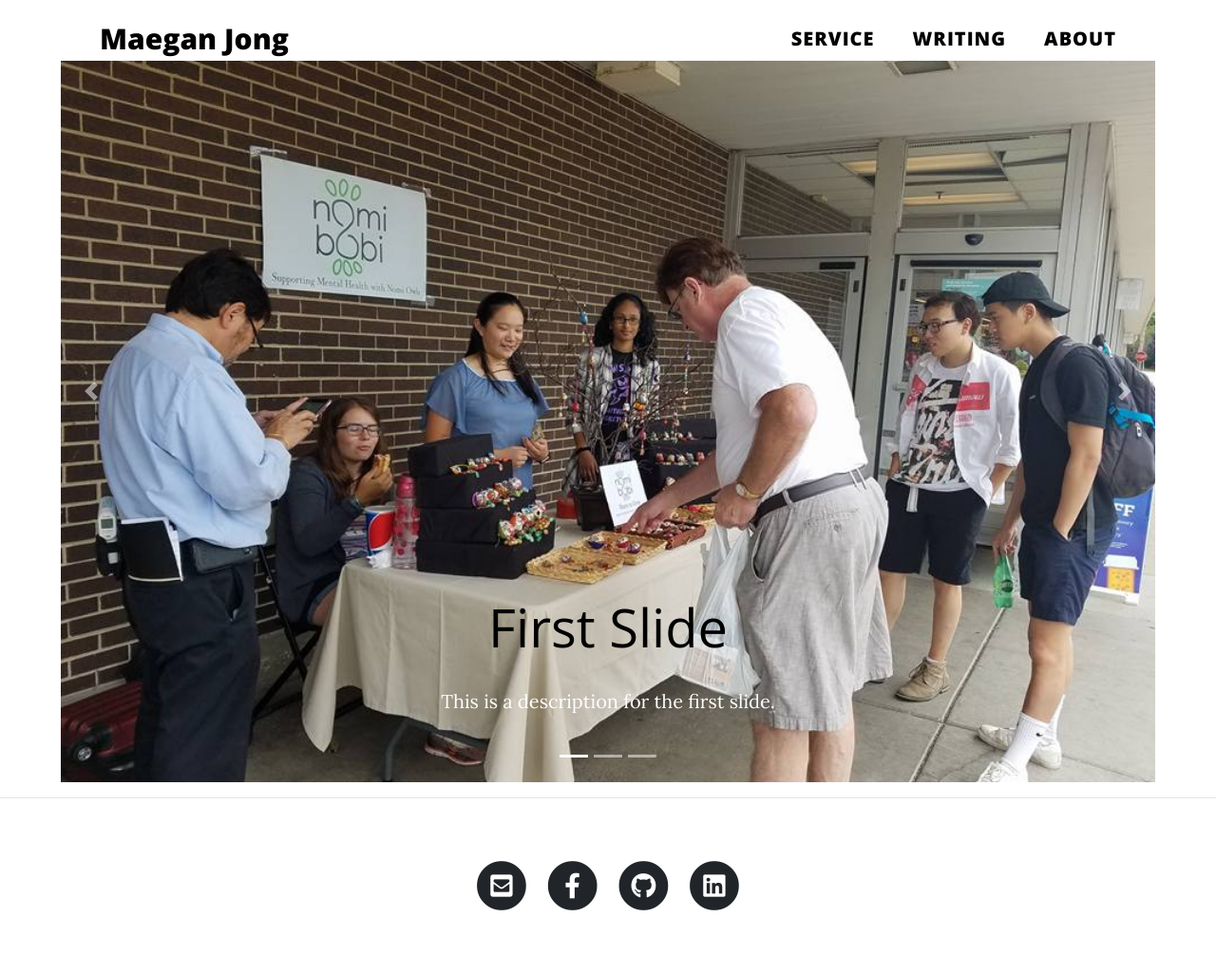
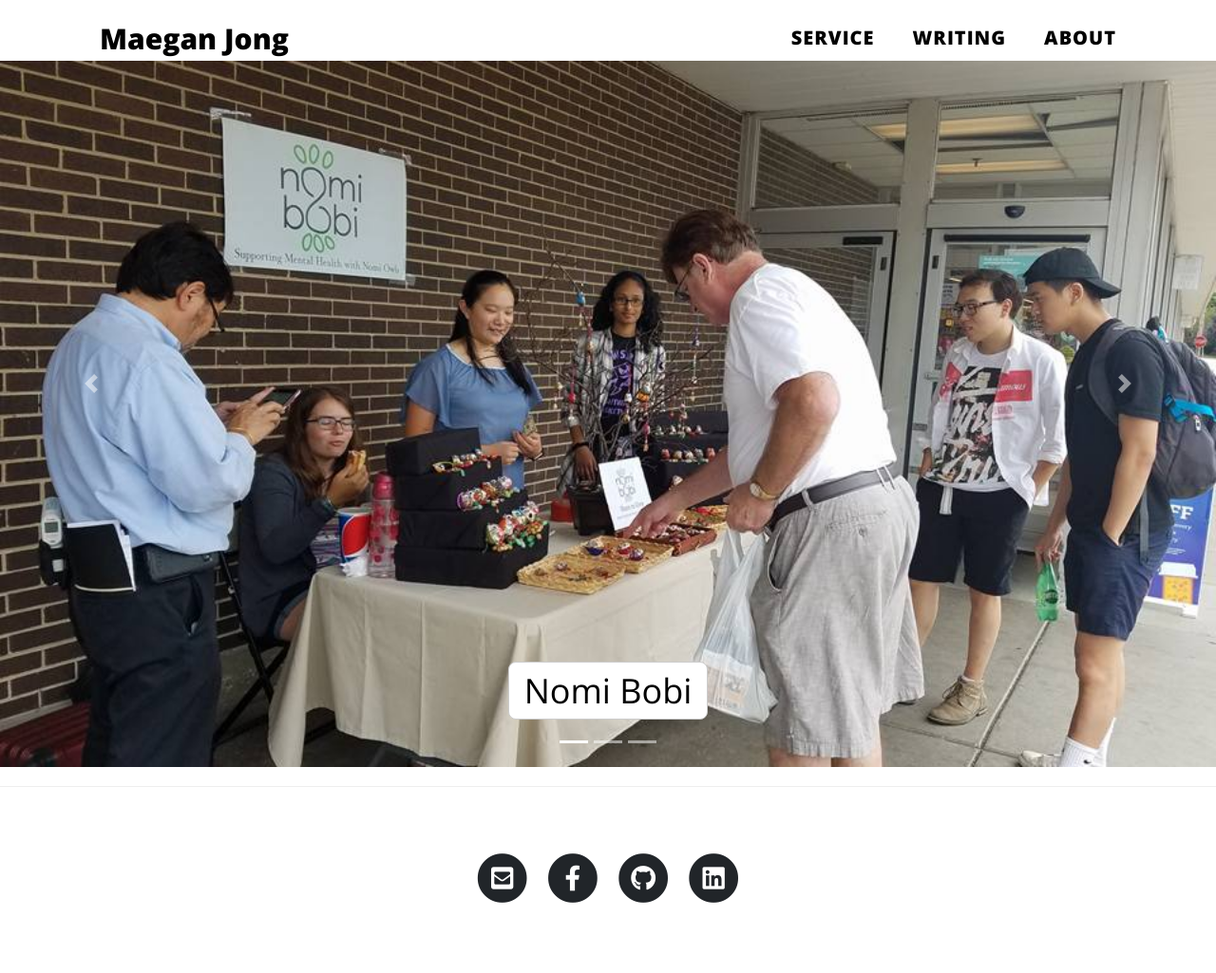
Before and after one commit to StartBootstrap/startbootstrap-clean-blog, a PHP site: page / in a window 1280 px wide. Shown: the whole page at 95% size. After the commit the page ends 951 px from the top, so only its background shows below. Run offline with PHP 8.4, Linux system fonts and the light colour scheme.

Commit message:
Change to carousel in index

```diff
--- a/css/clean-blog.css
+++ b/css/clean-blog.css
@@ -24,10 +24,17 @@
 h3,
 h4,
 h5,
-h6 {
+{
   font-weight: 800;
   font-family: 'Open Sans', 'Helvetica Neue', Helvetica, Arial, sans-serif;
   color: #000000;
+}
+
+h6{
+  font-weight: 400;
+  font-family: 'Open Sans', 'Helvetica Neue', Helvetica, Arial, sans-serif;
+  color: #000000;
+  font-size: 85%;
 }
 
 a {
@@ -426,18 +433,19 @@
  * for the first page slideshow of images
  */
 
-.carousel-item {
-  margin-top: 5%;
-  margin-right: 5%;
-  height: 95vh;
-  min-height: 350px;
-  background: no-repeat center center scroll;
-  -webkit-background-size: 100%;
-  -moz-background-size: 100%;
-  -o-background-size: 100%;
-  background-size: 90%;
-  background-position: center;
-}
+ .carousel-item {
+   margin-top: 5%;
+   /*margin-right: 5%*/
+   height: 93vh;
+   min-height: 350px;
+   background: no-repeat center center scroll;
+   -webkit-background-size: cover;
+   -moz-background-size: cover;
+   -o-background-size: cover;
+   background-size: cover;
+ }
+
+
 
 .img {
   height: 100%;
--- a/index.html
+++ b/index.html
@@ -16,6 +16,7 @@
   <!-- Custom fonts for this template -->
   <link href="vendor/fontawesome-free/css/all.min.css" rel="stylesheet" type="text/css">
   <link href='https://fonts.googleapis.com/css?family=Lora:400,700,400italic,700italic' rel='stylesheet' type='text/css'>
+  <link rel="stylesheet" href="https://www.w3schools.com/w3css/4/w3.css">
   <link href='https://fonts.googleapis.com/css?family=Open+Sans:300italic,400italic,600italic,700italic,800italic,400,300,600,700,800' rel='stylesheet' type='text/css'>
 
   <!-- Custom styles for this template -->
@@ -27,29 +28,7 @@
 
   <!-- Navigation -->
   <nav class="navbar navbar-expand-lg navbar-light fixed-top" id="mainNav">
-    <div class="container">
-      <a class="navbar-brand" href="index.html">Maegan Jong</a>
-      <button class="navbar-toggler navbar-toggler-right" type="button" data-toggle="collapse" data-target="#navbarResponsive" aria-controls="navbarResponsive" aria-expanded="false" aria-label="Toggle navigation">
-        Menu
-        <i class="fas fa-bars"></i>
-      </button>
-      <div class="collapse navbar-collapse" id="navbarResponsive">
-        <ul class="navbar-nav ml-auto">
 
-          <li class="nav-item dropdown">
-            <a class="nav-link" href="post.html" >Writing</a>
-          </li>
-
-          <li class="nav-item">
-            <a class="nav-link" href="contact.html">Contact</a>
-          </li>
-
-          <li class="nav-item">
-            <a class="nav-link" href="about.html">About</a>
-          </li>
-        </ul>
-      </div>
-    </div>
   </nav>
 
   <!-- Page Header
@@ -71,29 +50,32 @@
   <div id="carouselExampleIndicators" class="carousel slide" data-ride="carousel">
     <ol class="carousel-indicators">
       <li data-target="#carouselExampleIndicators" data-slide-to="0" class="active"></li>
-      <li data-target="#carouselExampleIndicators" data-slide-to="1"></li>
+      <li data-target="#carouselExampleIndicators" data-slide-to="1" ></li>
       <li data-target="#carouselExampleIndicators" data-slide-to="2"></li>
     </ol>
     <div class="carousel-inner" role="listbox">
       <!-- Slide One - Set the background image for this slide in the line below -->
       <div class="carousel-item active" style="background-image: url('img/nb-jo.jpg')">
         <div class="carousel-caption d-none d-md-block">
-          <h3 class="display-4">First Slide</h3>
-          <p class="lead">This is a description for the first slide.</p>
+          <!--<h3 class="display-4"></h3>
+          <p class="lead">This is a description for the first slide.</p> -->
+          <h6 href="#" class="w3-xxlarge w3-button w3-white w3-border w3-round-large">Nomi Bobi</h6>
         </div>
       </div>
       <!-- Slide Two - Set the background image for this slide in the line below -->
-      <div class="carousel-item" style="background-image: url('img/tc-lg.jpg')">
+      <div class="carousel-item" style="background-image: url('img/c211-lg.jpg')">
         <div class="carousel-caption d-none d-md-block">
-          <h3 class="display-4">Second Slide</h3>
-          <p class="lead">This is a description for the second slide.</p>
+          <!--<h3 class="display-4">Code211</h3>
+          <p class="lead">This is a description for the third slide.</p> -->
+          <h6 href="#" class="w3-xxlarge w3-button w3-white w3-border w3-round-large">Code211</h6>
         </div>
       </div>
       <!-- Slide Three - Set the background image for this slide in the line below -->
-      <div class="carousel-item" style="background-image: url('https://source.unsplash.com/O7fzqFEfLlo/1920x1080')">
+      <div class="carousel-item" style="background-image: url('img/tc-lg.jpg')">
         <div class="carousel-caption d-none d-md-block">
-          <h3 class="display-4">Third Slide</h3>
-          <p class="lead">This is a description for the third slide.</p>
+          <!--<h3 class="display-4">Teaching Chinese</h3>
+          <p class="lead">This is a description for the second slide.</p> -->
+          <h6 href="#" class="w3-xxlarge w3-button w3-white w3-border w3-round-large">Teaching Chinese</h6>
         </div>
       </div>
     </div>
```
Also changed, not shown: img/c211-lg.jpg (added).
